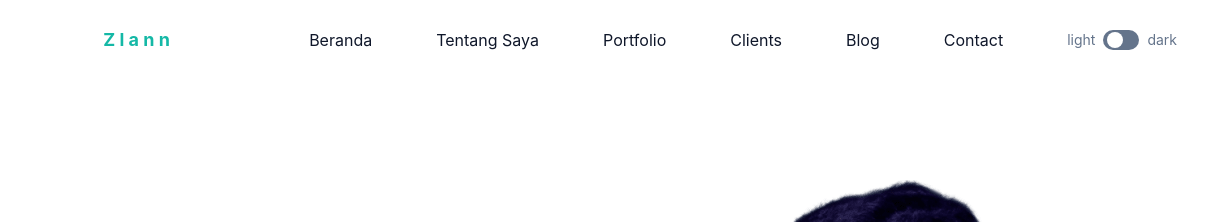
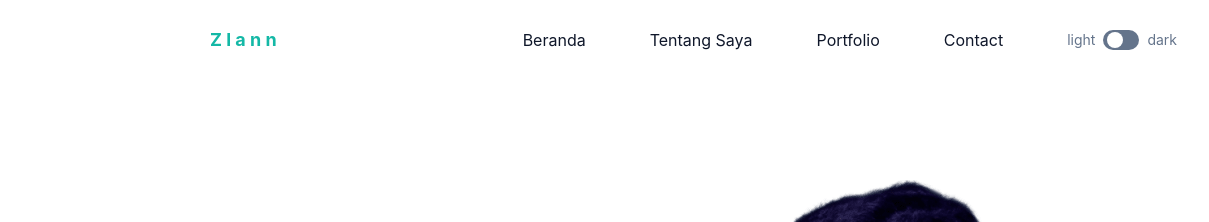
Before and after one commit to azlan07/Portfolio-TailwindCSS, a website: page index.html in a window 1280 px wide. Shown: the top 222 px of the page, 71-1280 px from the left. Drawn offline with Linux system fonts and the light colour scheme.

Commit message:
editing dikit

```diff
--- a/index.html
+++ b/index.html
@@ -47,12 +47,12 @@
                 <li class="group">
                   <a href="#portfolio" class="mx-8 flex py-2 text-base text-dark group-hover:text-primary dark:text-white">Portfolio</a>
                 </li>
-                <li class="group">
+                <!-- <li class="group">
                   <a href="#clients" class="mx-8 flex py-2 text-base text-dark group-hover:text-primary dark:text-white">Clients</a>
-                </li>
-                <li class="group">
+                </li> -->
+                <!-- <li class="group">
                   <a href="#blog" class="mx-8 flex py-2 text-base text-dark group-hover:text-primary dark:text-white">Blog</a>
-                </li>
+                </li> -->
                 <li class="group">
                   <a href="#contact" class="mx-8 flex py-2 text-base text-dark group-hover:text-primary dark:text-white">Contact</a>
                 </li>
@@ -245,7 +245,7 @@
     <!-- Portfolio Section End -->
 
     <!-- Clients Section Start -->
-    <section id="clients" class="bg-slate-800 pt-36 pb-32 dark:bg-slate-300">
+    <!-- <section id="clients" class="bg-slate-800 pt-36 pb-32 dark:bg-slate-300">
       <div class="container">
         <div class="w-full px-4">
           <div class="mx-auto mb-16 text-center">
@@ -272,11 +272,11 @@
           </div>
         </div>
       </div>
-    </section>
+    </section> -->
     <!-- Clients Section End -->
 
     <!-- Blog Section Start -->
-    <section id="blog" class="bg-slate-100 pt-36 pb-32 dark:bg-dark">
+    <!-- <section id="blog" class="bg-slate-100 pt-36 pb-32 dark:bg-dark">
       <div class="container">
         <div class="w-full px-4">
           <div class="mx-auto mb-16 max-w-xl text-center">
@@ -325,7 +325,7 @@
           </div>
         </div>
       </div>
-    </section>
+    </section> -->
     <!-- Blog Section End -->
 
     <!-- Contact Section Start -->
```
